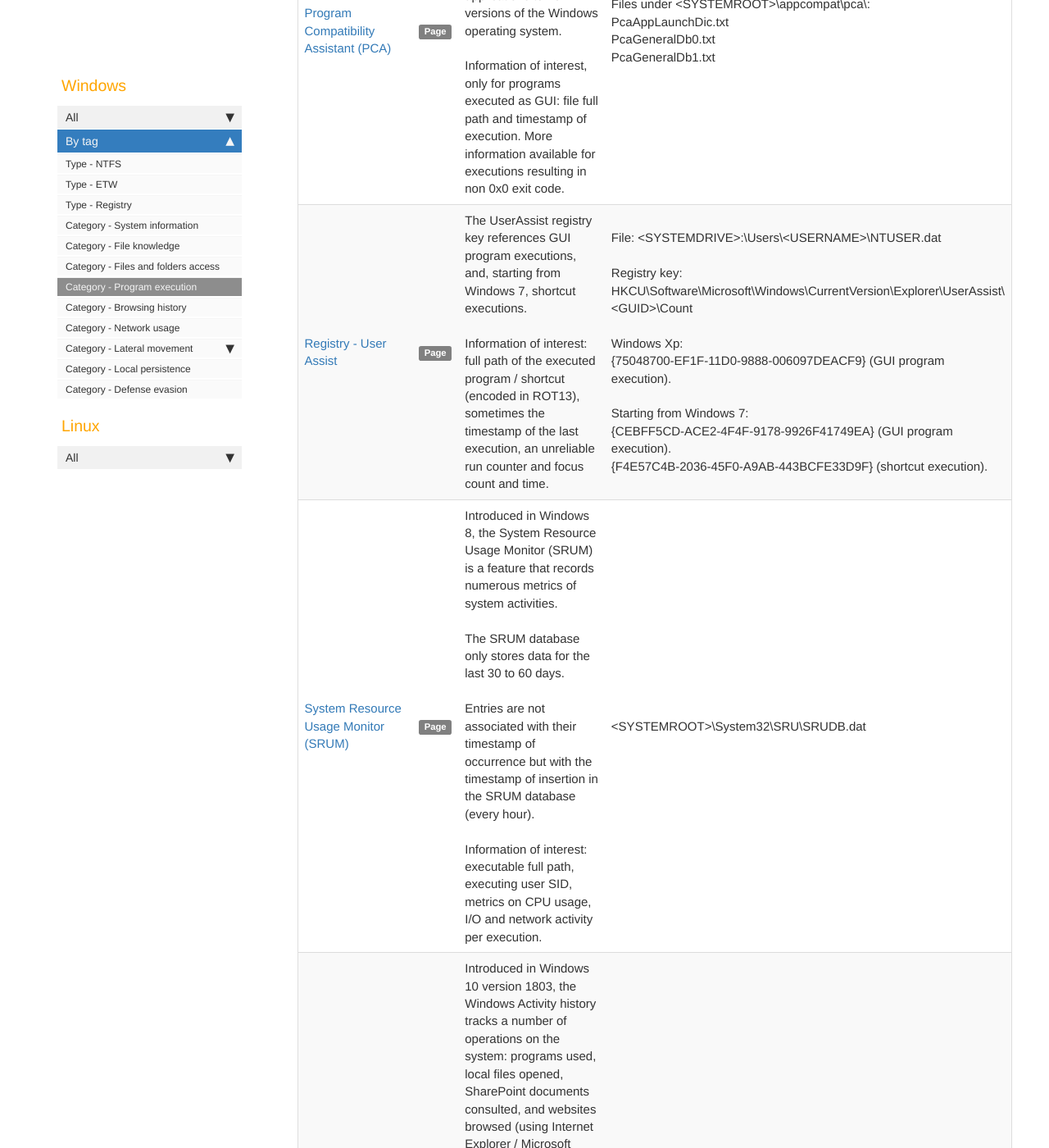
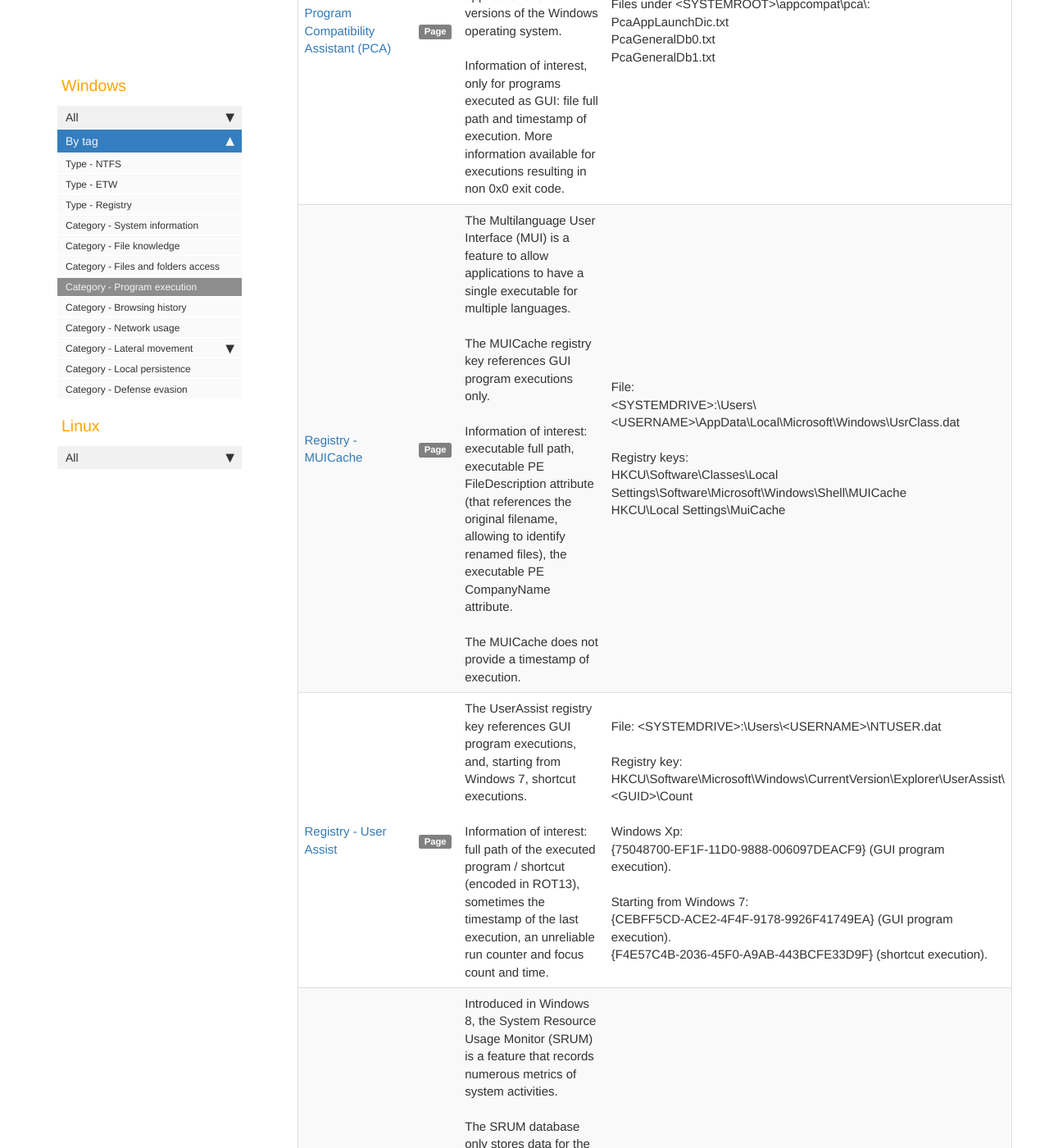
Before and after one commit to Qazeer/artefacts.help, a Jekyll site: the page built from pages/tags/tag_windows_program_execution.md, in a window 1280 px wide and 1400 px high, scrolled down 2439 px. Shown: the whole window at 82% size. Built offline with Jekyll 4.4.1, drawn with Linux system fonts in a browser that asks for light colours; our own code applies the rules of GitHub Pages for plain Markdown files; comment, search, counter and statistics services are not loaded.

Commit message:
[Artefact] MUICache - init

```diff
--- a/_data/sidebars/sidebar.yml
+++ b/_data/sidebars/sidebar.yml
@@ -142,6 +142,10 @@ entries:
           url: /windows_registry_systeminfo.html#installed-applications-uninstall
           output: web
 
+      - title: MUICache
+        url: /windows_registry_muicache.html
+        output: web
+
       - title: Shellbags
         url: /windows_registry_shellbags.html
         output: web
--- /dev/null
+++ b/pages/windows/registry_muicache.md
@@ -0,0 +1,46 @@
+---
+title: Registry - MUICache
+summary: 'The Multilanguage User Interface (MUI) is a feature to allow applications to have a single executable for multiple languages.\n\nThe MUICache registry key references GUI program executions only.\n\nInformation of interest: executable full path, executable PE FileDescription attribute (that references the original filename, allowing to identify renamed files), the executable PE CompanyName attribute.\n\nThe MUICache does not provide a timestamp of execution.'
+keywords:
+tags:
+  - windows_program_execution
+  - windows_registry
+location: 'File:\n<SYSTEMDRIVE>:\Users\<USERNAME>\AppData\Local\Microsoft\Windows\UsrClass.dat\n\nRegistry keys:\nHKCU\Software\Classes\Local Settings\Software\Microsoft\Windows\Shell\MUICache\nHKCU\Local Settings\MuiCache'
+last_updated: 2024-01-05
+sidebar: sidebar
+permalink: windows_registry_muicache.html
+folder: windows
+---
+
+### Overview
+
+The `Multilanguage User Interface (MUI)` is a feature to allow applications to
+have a single executable for multiple languages. `MUI` files can be created,
+one per supported language, to switch the application display language.
+
+The registry key references execution of **programs with a graphical
+interface**, installed or from a portable executable.
+
+### Information of interest
+
+Each execution is associated with two values under the `MUICache` registry key,
+both starting with the executable full path.
+
+The values data reference information retrieved from the executable's
+`Version` information from its resources section (`.rsrc`):
+
+  - `<PE_FULL_PATH>.FriendlyAppName`: references the executable
+    `FileDescription`.
+    **This can be used to identify renamed executable, as the original filename
+    is likely going to be referenced by the `FileDescription` attribute**.
+
+  - `<PE_FULL_PATH>.ApplicationCompany`: references the executable
+    `CompanyName`.
+
+**The `MUICache` does not provide a timestamp of execution**, and the last
+write timestamp of the key cannot be used to infer the timestamp of execution
+(as the entries are stored directly as registry values).
+
+### References
+
+  - [13Cubed - Let's Talk About MUICache](https://www.youtube.com/watch?v=ea2nvxN878s)
```
